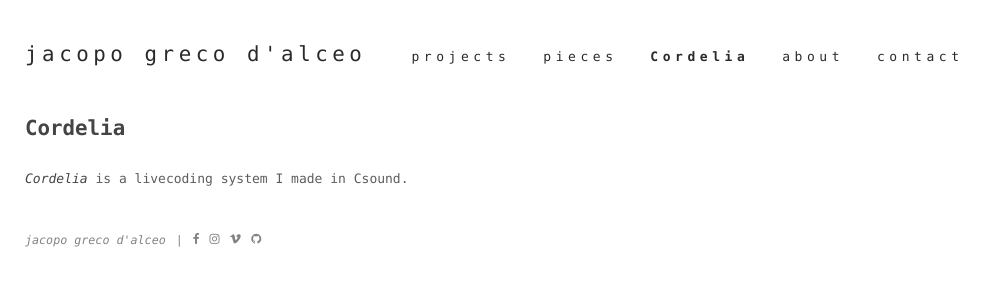
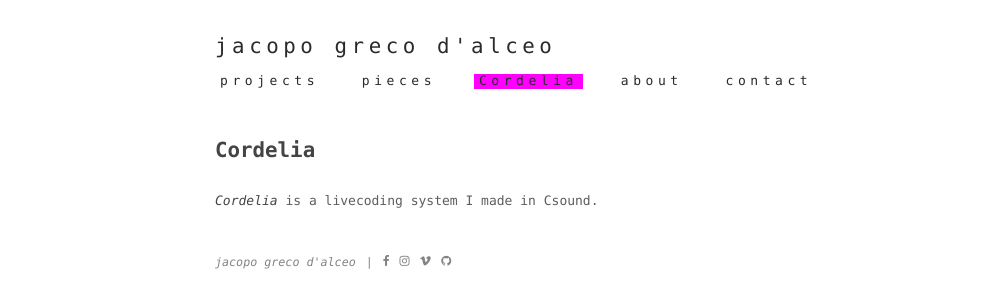
Before and after one commit to jacopogrecodalceo/jacopogrecodalceo.github.io, a Jekyll site: the page built from cordelia.md, in a window 1280 px wide. Shown: the top 308 px of the page, without its empty margins (0-996 px from the left). Built offline with Jekyll 4.4.1, drawn with Linux system fonts in a browser that asks for light colours.

Commit message:
better pic 3

```diff
--- a/_data/navigation.yml
+++ b/_data/navigation.yml
@@ -1,7 +1,7 @@
 - name: projects
-  link: /projects
+  link: /projects.html
 - name: pieces
-  link: /pieces
+  link: /pieces.html
 - name: Cordelia
   link: /cordelia.html
 - name: about
--- a/_includes/header.html
+++ b/_includes/header.html
@@ -3,7 +3,7 @@
   <nav class='header__nav'>
 
     {% for item in site.data.navigation %}
-      <a class='header__nav__item {% if page.url == item.link %} is-active {% endif %}' href='{{ item.link | relative_url }}'>{{ item.name }}</a>
+      <a class='header__nav__item {% if page.url == item.link %} is-active {% endif %}' href='{{ item.link }}'>{{ item.name }}</a>
     {% endfor %}
 
   </nav>
--- a/_sass/_layout.scss
+++ b/_sass/_layout.scss
@@ -14,8 +14,12 @@ body {
   font-family: $monospaced-fonts;
 }
 
+a {
+  color: fuchsia;
+}
+
 .layout {
-  max-width: 1500px;
+  max-width: 900px;
   margin: auto;
   padding: 0 25px;
 }
@@ -54,10 +58,19 @@ body {
 
 .header__nav__item {
   margin-right: 25px;
+  padding: 5px;
+  text-align: center;
+}
+
+.header__nav__item:hover {
+  padding: 5px;
+  -webkit-transition: .5s ease;
+  background-color: fuchsia;
 }
 
 .header__nav__item.is-active {
-  font-weight: bold;
+  padding: 5px;
+  background-color: fuchsia;
 }
 
 .header__title {
--- a/projects.html
+++ b/projects.html
@@ -11,7 +11,7 @@ title: projects
                   {% assign names = project.permalink | split: "/" %}
                   <img src="{{ base_path }}/assets/images/{{ names[1] }}-preview.png">
                   <div class="overlay">
-                    <div class="text">{{ project.title }}<br><br><small><i>{{ project.instrumentation }}</i></small></div>
+                    <div class="text">{{ project.title }}<br><br><small><i>{{ project.instrumentation }}</i><br><small>{{ project.year }}</small></small></div>
                   </div>
                 </div>
               </a>
```
